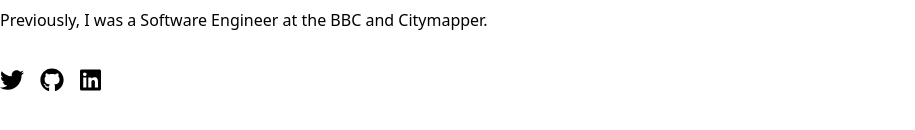
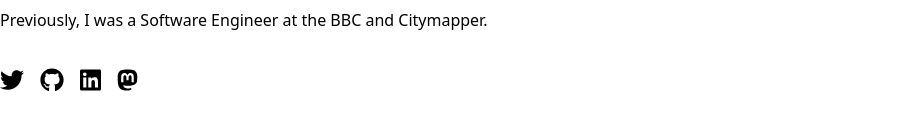
Before and after one commit to harryjms/personal-website, a Next.js app: page / in a window 1280 px wide. Shown: the part 228-358 px from the top of the page, without its empty margins (0-915 px from the left). Built offline with nearby package versions, Linux system fonts and the light colour scheme.

Commit message:
Update Socials.tsx

```diff
--- a/src/components/Socials.tsx
+++ b/src/components/Socials.tsx
@@ -1,6 +1,7 @@
 import {
   faGithub,
   faLinkedin,
+  faMastodon,
   faTwitter,
 } from "@fortawesome/free-brands-svg-icons";
 import { FontAwesomeIcon } from "@fortawesome/react-fontawesome";
@@ -30,6 +31,7 @@ const Socials = () => {
       >
         <FontAwesomeIcon icon={faLinkedin} title="LinkedIn" />
       </a>
+      <a rel="me" href="https://mastodon.online/@harryjms"><FontAwesomeIcon icon={faMastodon} title="Mastodon" /></a>
     </div>
   );
 };
```
